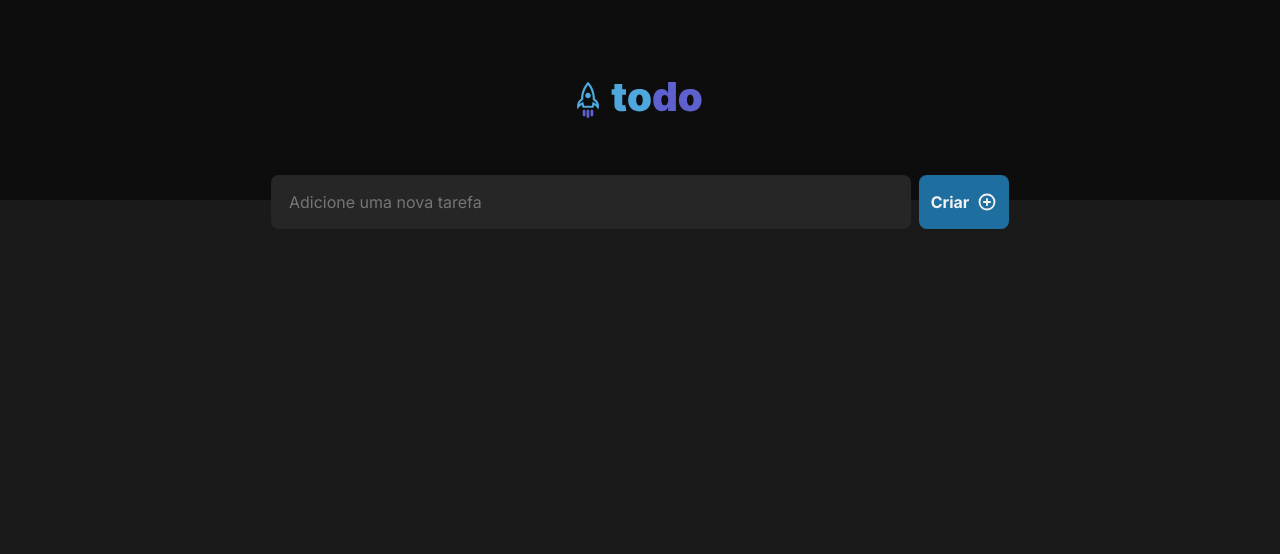
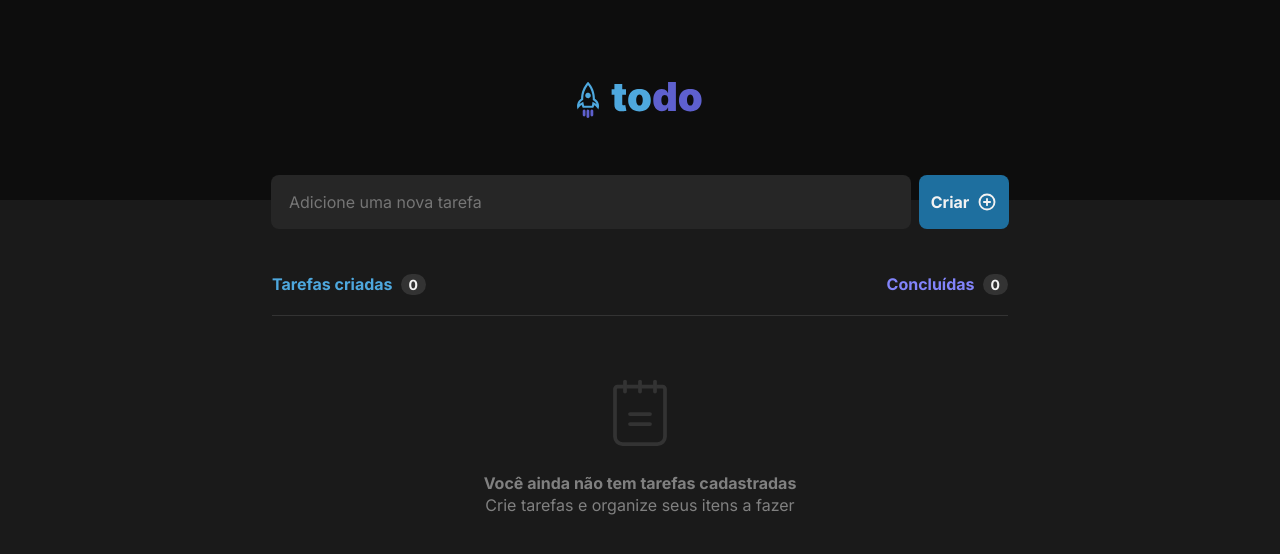
Before and after one commit to thayna-bezerra/to-do_list, a React (Vite) app: page / in a window 1280 px wide. Shown: the top 554 px of the page. Built offline with nearby package versions, Linux system fonts and the light colour scheme.

Commit message:
empty task screen created

```diff
--- a/src/components/Header.tsx
+++ b/src/components/header/index.tsx
@@ -1,5 +1,5 @@
 import styles from './Header.module.css'
-import logo from '../assets/to-do.svg'
+import logo from '../../assets/to-do.svg'
 
 export function Header() {
   return (
--- a/src/App.tsx
+++ b/src/layouts/App.tsx
@@ -1,7 +1,8 @@
-import { Button } from './components/Button';
-import { Header } from './components/Header';
-import { Input } from './components/Input';
+import { Button } from '../components/button';
+import { Header } from '../components/header';
+import { Input } from '../components/input';
 import './global.css';
+import { Tasks } from './Tasks';
 
 export function App(){
   return (
@@ -13,6 +14,7 @@ export function App(){
         />
         <Button>Criar</Button>
       </div>
+      <Tasks />
     </div>
   )
 }
--- /dev/null
+++ b/src/layouts/Tasks.module.css
@@ -0,0 +1,53 @@
+.info{
+  width: 736px;
+  margin: 70px auto 20px;
+
+  display: flex;
+  justify-content: space-between;
+  align-items: center;
+}
+
+.counter {
+  display: inline-flex;
+  align-items: center;
+
+  padding: 0.125rem 0.5rem;
+
+  border-radius: 9999px;
+  background: var(--gray-400);
+  color: var(--gray-100);
+
+  font-size: 0.875rem;
+  font-weight: bold;
+
+  margin-left: 8px;
+}
+
+.info p{
+  font-weight: bold;
+  color: var(--blue);
+}
+
+.info p+p{
+  color: var(--purple)
+}
+
+.emptyTasks {
+  display: flex;
+  flex-direction: column;
+  justify-content: center;
+  align-items: center;
+  height: 100%;
+  gap: 18px;
+
+  text-align: center;
+  line-height: 22px;
+}
+
+.emptyTasks hr {
+  width: 736px;
+  height: 0.5px;
+  border: none;
+  margin-bottom: 40px;
+  background-color: var(--gray-400);
+}
--- /dev/null
+++ b/src/layouts/Tasks.tsx
@@ -0,0 +1,19 @@
+import styles from './Tasks.module.css'
+import { Notepad } from 'phosphor-react'
+
+export function Tasks(){
+  return (
+    <div>
+      <div className={styles.info}>
+        <p>Tarefas criadas<span className={styles.counter}>0</span></p>
+        <p>Concluídas<span className={styles.counter}>0</span></p>
+      </div>
+      <div className={styles.emptyTasks}>
+        <hr/>
+        <Notepad size={80} color="#333333" weight='light' />
+        <p><strong>Você ainda não tem tarefas cadastradas</strong> <br /> Crie tarefas e organize seus itens a fazer</p>
+      </div>
+
+    </div>
+  )
+}
--- a/src/main.tsx
+++ b/src/main.tsx
@@ -1,6 +1,6 @@
 import React from 'react'
 import ReactDOM from 'react-dom/client'
-import { App } from './App'
+import { App } from './layouts/App'
 
 ReactDOM.createRoot(document.getElementById('root')!).render(
   <React.StrictMode>
```
Also changed, not shown: src/components/button/Button.module.css (renamed from src/components/Button.module.css), src/components/button/index.tsx (renamed from src/components/Button.tsx), src/components/header/Header.module.css (renamed from src/components/Header.module.css), src/components/input/Input.module.css (renamed from src/components/Input.module.css), src/components/input/index.tsx (renamed from src/components/Input.tsx), src/layouts/global.css (renamed from src/global.css).
